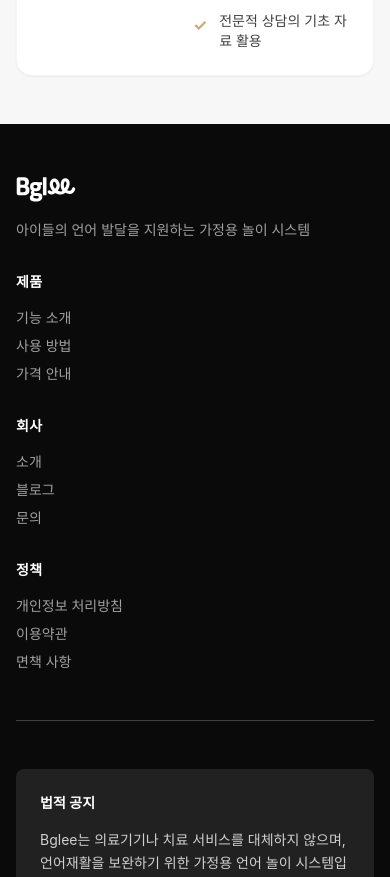
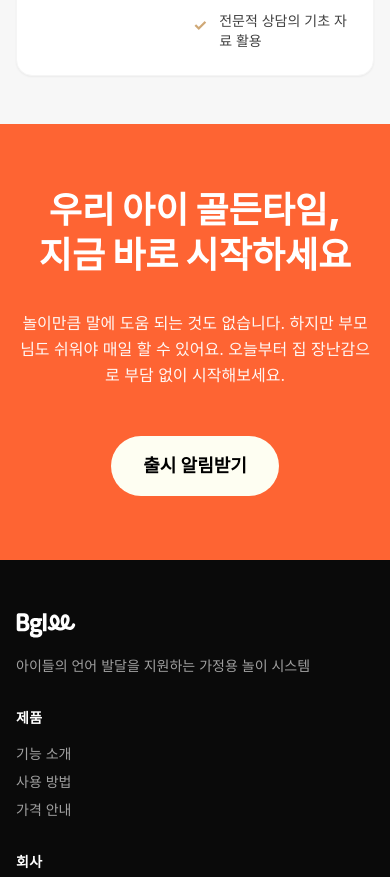
Before and after one commit to kyungrae2002/bglee_landingpage, a React (Vite) app in the folder bglee/: page / in a window 390 px wide. Shown: the part 5085-5962 px from the top of the page. Built offline with nearby package versions, Linux system fonts and the light colour scheme; no server answers; the database is empty.

Commit message:
디자인 반영
숮정

```diff
--- a/bglee/src/App.jsx
+++ b/bglee/src/App.jsx
@@ -8,6 +8,7 @@ import ProblemSection from './sections/ProblemSection';
 import SolutionOverviewSection from './sections/SolutionOverviewSection';
 import ExperienceFlowSection from './sections/ExperienceFlowSection';
 import FooterSection from './sections/FooterSection';
+import CTASection from './sections/CTASection';
 
 // Import admin dashboard
 import ExionDashboard from './pages/ExionDashboard';
@@ -56,6 +57,7 @@ function HomePage() {
         <ProblemSection />
         <ExperienceFlowSection />
         <SolutionOverviewSection />
+        <CTASection />
       </main>
 
       {/* Footer */}
--- a/bglee/src/sections/CTASection.jsx
+++ b/bglee/src/sections/CTASection.jsx
@@ -1,84 +1,39 @@
 import React from 'react';
-import BetaSignupForm from '../components/BetaSignupForm';
 
 export default function CTASection() {
-  const targetAudience = [
-    {
-      emoji: '✓',
-      text: '가정에서 언어 놀이가 막막한 분',
-    },
-    {
-      emoji: '✓',
-      text: '치료 효과를 집에서도 이어가고 싶은 분',
-    },
-    {
-      emoji: '✓',
-      text: '짧고 명확한 놀이 루틴이 필요한 가정',
-    },
-  ];
+  const handleLaunchAlarmClick = () => {
+    // 스크롤을 페이지 상단으로 부드럽게 이동
+    window.scrollTo({
+      top: 0,
+      behavior: 'smooth'
+    });
+  };
 
   return (
-    <section className="section-padding bg-gradient-to-b from-white to-primary-50">
-      <div className="section-container">
-        <div className="max-w-3xl mx-auto">
-          {/* Main CTA Heading */}
-          <h2 className="text-h2 text-neutral-900 mb-4 text-center">
-            지금, Bglee 베타 테스트에 참여하세요
+    <section className="relative w-full py-16 sm:py-24 overflow-hidden">
+      {/* Background Gradient */}
+      <div className="absolute inset-0 bg-[#FE6433]" />
+
+      {/* Main Content */}
+      <div className="relative z-10 section-container">
+        <div className="max-w-2xl mx-auto text-center">
+          {/* Main Heading */}
+          <h2 className="text-4xl sm:text-5xl lg:text-6xl font-black text-white mb-8 leading-tight">
+            우리 아이 골든타임,<br />지금 바로 시작하세요
           </h2>
-          <p className="text-center text-lg text-neutral-600 mb-12 sm:mb-16">
-            아이의 언어 발달을 함께 지켜볼 준비가 되셨나요?
+
+          {/* Description */}
+          <p className="text-base sm:text-lg text-white opacity-95 mb-12 leading-relaxed max-w-xl mx-auto">
+            놀이만큼 말에 도움 되는 것도 없습니다. 하지만 부모님도 쉬워야 매일 할 수 있어요. 오늘부터 집 장난감으로 부담 없이 시작해보세요.
           </p>
 
-          {/* Target Audience Checklist */}
-          <div className="bg-white rounded-2xl p-8 sm:p-10 border-2 border-neutral-200 mb-12 sm:mb-16 space-y-4">
-            <h3 className="text-h4 text-neutral-900 mb-6">
-              다음에 해당하신다면 Bglee가 도움이 될 거예요
-            </h3>
-            <ul className="space-y-4">
-              {targetAudience.map((item, index) => (
-                <li
-                  key={index}
-                  className="flex gap-4 items-start p-4 rounded-lg hover:bg-neutral-50 transition-colors"
-                >
-                  <div className="flex-shrink-0 text-2xl">{item.emoji}</div>
-                  <div className="flex-1">
-                    <p className="text-base sm:text-lg text-neutral-800 font-medium">
-                      {item.text}
-                    </p>
-                  </div>
-                  <div className="flex-shrink-0 text-primary-500 text-xl">✓</div>
-                </li>
-              ))}
-            </ul>
-          </div>
-
-          {/* Signup Form */}
-          <div className="mb-12 sm:mb-16">
-            <div className="bg-white rounded-2xl p-8 sm:p-10 shadow-medium">
-              <BetaSignupForm showCounter={true} variant="cta" />
-            </div>
-          </div>
-
-          {/* Additional Info */}
-          <div className="space-y-6 text-center">
-            <div>
-              <p className="text-sm text-neutral-600 mb-2">
-                💬 <span className="font-medium">궁금한 점이 있으신가요?</span>
-              </p>
-              <p className="text-sm text-neutral-500">
-                문의: hello@bglee.kr
-              </p>
-            </div>
-
-            <div className="pt-6 border-t border-neutral-200">
-              <p className="text-sm text-neutral-600">
-                🔒 <span className="font-medium">개인정보 보호</span>
-              </p>
-              <p className="text-xs text-neutral-500 mt-2">
-                입력하신 이메일은 베타 테스트 안내 목적으로만 사용되며,<br className="sm:hidden" /> 동의 없이 제3자와 공유되지 않습니다.
-              </p>
-            </div>
-          </div>
+          {/* Call to Action Button */}
+          <button
+            onClick={handleLaunchAlarmClick}
+            className="inline-block bg-[#FEFEF2] hover:bg-white text-black font-bold text-lg sm:text-2xl px-8 sm:px-12 py-4 sm:py-5 rounded-full transition-all duration-300 hover:shadow-lg active:scale-95"
+          >
+            출시 알림받기
+          </button>
         </div>
       </div>
     </section>
```
